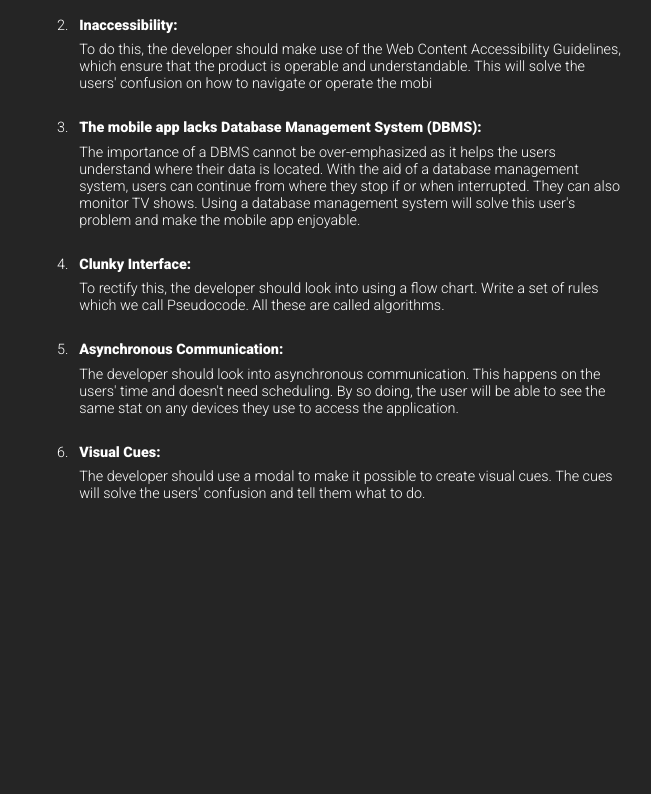
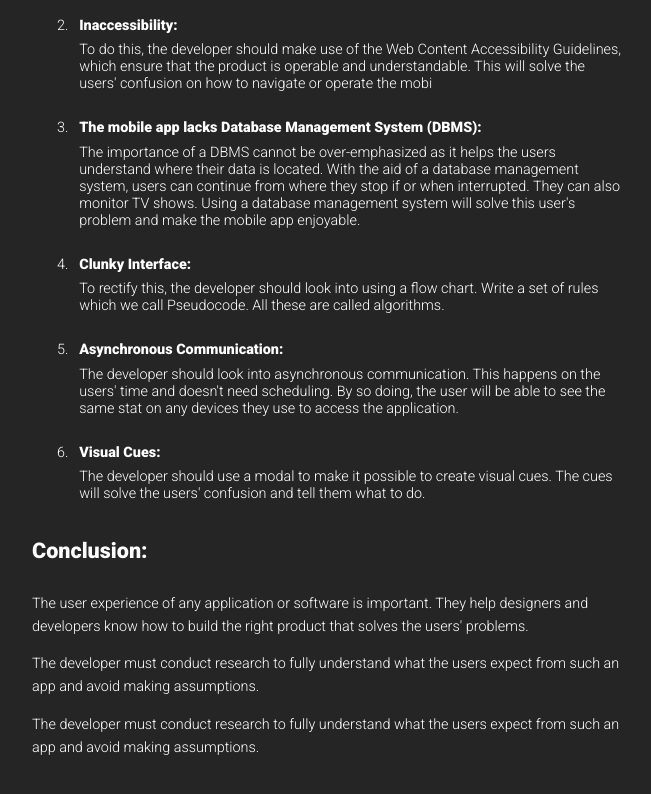
Before and after one commit to muubaraq/userexperience, a plain HTML site: page index.html in a window 1280 px wide. Shown: the part 2411-3205 px from the top of the page, without its empty margins (308-959 px from the left). Before the commit the page ends 2963 px from the top, so only its background shows below. Drawn offline with Linux system fonts and the light colour scheme.

Commit message:
conclusion added

```diff
--- a/index.html
+++ b/index.html
@@ -97,8 +97,18 @@
                     </li>
                     </ol>
                 </div>
+                <div class="conclusion">
+                    <h4>Conclusion: </h4>
+                    <p>The user experience of any application or software is important. They help designers and developers know how to build the right product that solves the users' problems.
+                    </p>
+                    <p>The developer must conduct research to fully understand what the users expect from such an app and avoid making assumptions.
+                    </p>
+                    <p>The developer must conduct research to fully understand what the users expect from such an app and avoid making assumptions.
+                    </p>
+                </div>
             </div>
         </section>
+
     </main>
 
 </body>
```
